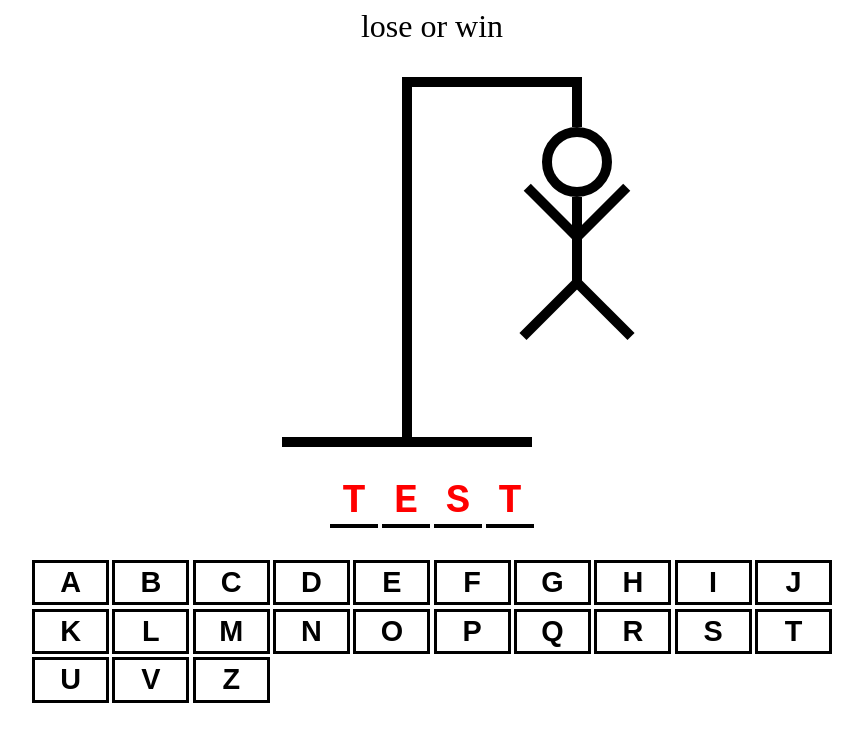
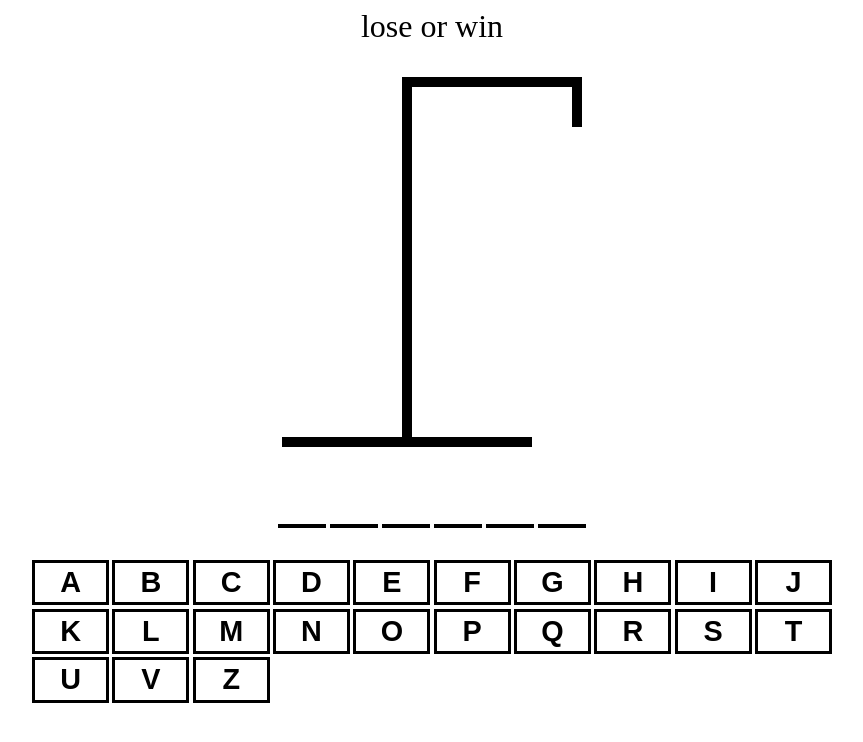
Before and after one commit to davelimlink/hang-man, a React (Vite) app: page / in a window 1280 px wide. Shown: the top 742 px of the page, without its empty margins (208-1071 px from the left). Built offline with nearby package versions, Linux system fonts and the light colour scheme.

Commit message:
keyboard logic

```diff
--- a/src/App.tsx
+++ b/src/App.tsx
@@ -5,11 +5,16 @@ import HangManWord from "./HangManWord";
 import Keyboard from "./Keyboard";
 
 function App() {
-  const [WordToGuess, setWordToGuess] = useState(() => {
+  const [wordToGuess, setWordToGuess] = useState(() => {
     return words[Math.floor(Math.random() * words.length)];
   });
 
   const [guessedLetters, setGuessedLetters] = useState<string[]>([]);
+
+  // Function to handle letter guesses
+  const inCorrectLetters = guessedLetters.filter(
+    (letter) => !wordToGuess.includes(letter)
+  );
 
   return (
     <>
@@ -24,8 +29,11 @@ function App() {
         }}
       >
         <div style={{ fontSize: "2rem", textAlign: "center" }}>lose or win</div>
-        <HangManDrawing />
-        <HangManWord />
+        <HangManDrawing numberOfGuesses={inCorrectLetters.length} />
+        <HangManWord
+          guessedLetters={guessedLetters}
+          wordToGuess={wordToGuess}
+        />
         <div
           style={{
             alignSelf: "stretch",
--- a/src/HangManDrawing.tsx
+++ b/src/HangManDrawing.tsx
@@ -78,15 +78,16 @@ const rightLeg = (
   />
 );
 
-function HangManDrawing() {
+const bodyParts = [head, body, leftArm, rightArm, leftLeg, rightLeg];
+
+interface HandManDrawingProps {
+  numberOfGuesses: number;
+}
+
+function HangManDrawing({ numberOfGuesses }: HandManDrawingProps) {
   return (
     <div style={{ position: "relative" }}>
-      {rightLeg}
-      {leftLeg}
-      {rightArm}
-      {leftArm}
-      {body}
-      {head}
+      {bodyParts.slice(0, numberOfGuesses)}
       <div
         style={{
           height: "50px",
--- a/src/HangManWord.tsx
+++ b/src/HangManWord.tsx
@@ -1,8 +1,9 @@
-import React from "react";
+interface HangManWordProps {
+  wordToGuess: string;
+  guessedLetters: string[];
+}
 
-function HangManWord() {
-  const word = "test";
-  const guessedLetters = ["t", "e", "s", "t"];
+function HangManWord({ wordToGuess, guessedLetters }: HangManWordProps) {
   return (
     <div
       style={{
@@ -14,7 +15,7 @@ function HangManWord() {
         fontFamily: "monospace",
       }}
     >
-      {word.split("").map((letter, index) => {
+      {wordToGuess.split("").map((letter, index) => {
         return (
           <span
             key={index}
@@ -29,7 +30,13 @@ function HangManWord() {
                 visibility: guessedLetters.includes(letter)
                   ? "visible"
                   : "hidden",
-                color: letter === word ? "black" : "red",
+                color: `${
+                  wordToGuess
+                    .split("")
+                    .every((letter) => guessedLetters.includes(letter))
+                    ? "black"
+                    : "red"
+                }`,
               }}
             >
               {letter}
```
